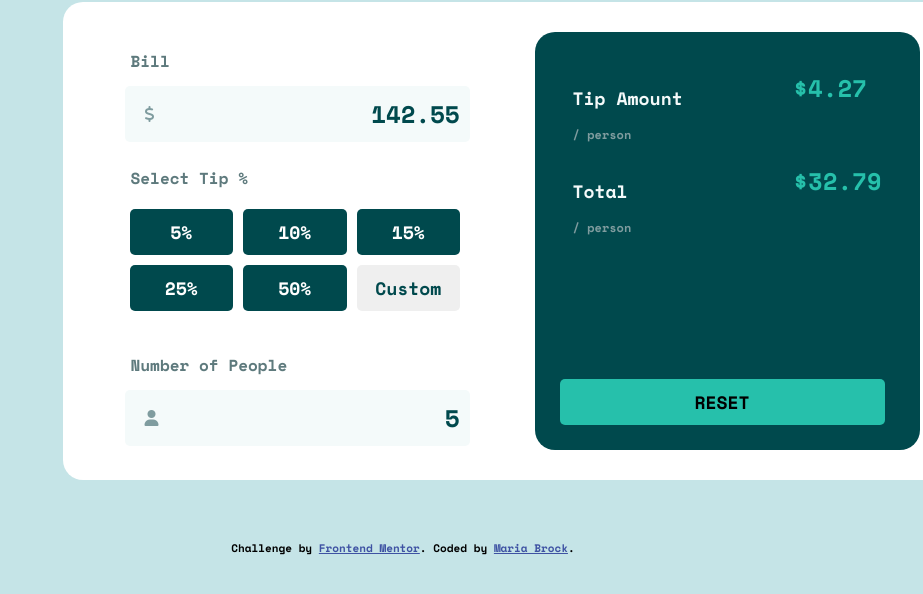
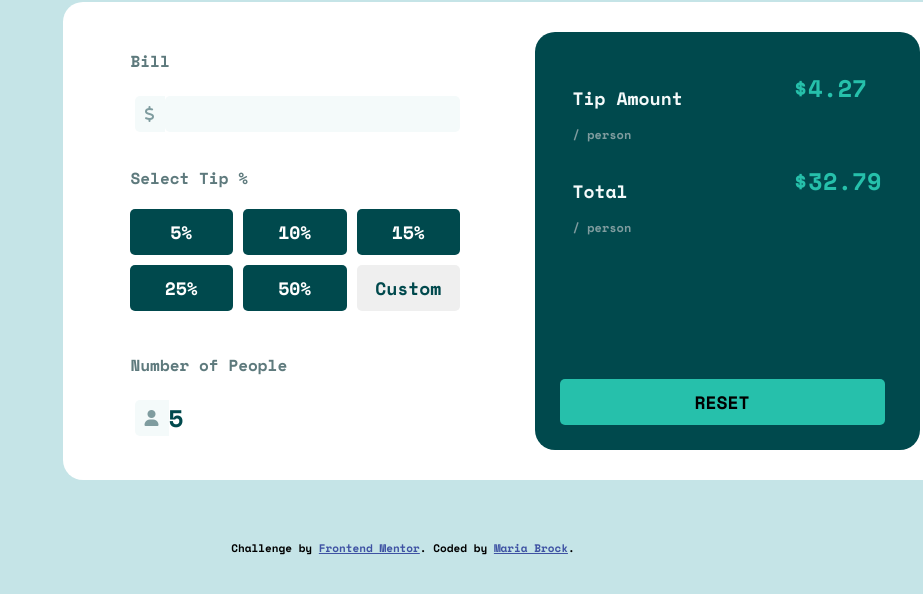
Before and after one commit to mariabrock/fronendmentorio-tip-calculator-solution, a plain HTML site: page index.html in a window 1280 px wide. Shown: the part 200-794 px from the top of the page, without its empty margins (357-1280 px from the left). Drawn offline with nearby package versions, Linux system fonts and the light colour scheme.

Commit message:
added input

```diff
--- a/index.html
+++ b/index.html
@@ -41,7 +41,11 @@
 
             <div class="input-container">
               <i class="fa-solid fa-dollar-sign" id="icon"></i>
-              <h1>142.55</h1>
+              <input
+                type="text"
+                id="total-cost"
+                name="total-cost"
+                size="6" required />
             </div>
           </div>
 
--- a/styles.css
+++ b/styles.css
@@ -156,10 +156,11 @@ button {
 }
 
 #icon {
-  width: 100%;
   padding: 10px;
-  min-width: 40px;
+  background-color: hsl(189, 41%, 97%);
   color:  hsl(184, 14%, 56%);
+  border-bottom-left-radius: 5px;
+  border-top-left-radius: 5px;
   font-size: medium;
 }
 
@@ -167,9 +168,14 @@ button {
   display: flex;
   flex-direction: row;
   padding: 10px;
+}
+
+input {
+  padding: 10px;
   background-color: hsl(189, 41%, 97%);
   border: 0;
   border-radius: 5px;
+  width: 100%;
 }
 
 h1 {
```
